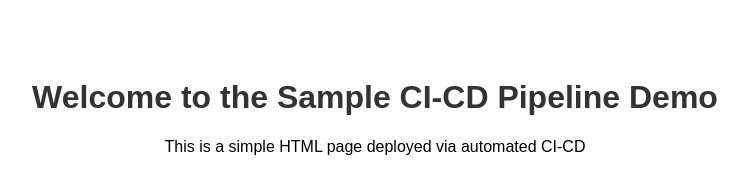
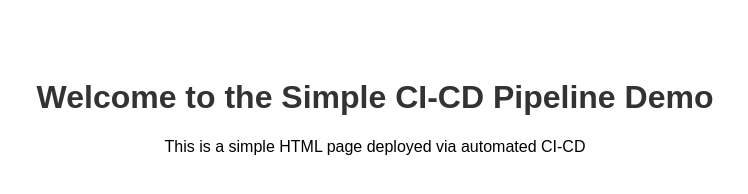
Before and after one commit to jas-nurturing-stage/mywebsite-cicd-pipeline, a plain HTML site: page index.html in a window 1280 px wide. Shown: the full height of the page, 265-1013 px from the left. Drawn offline with Linux system fonts and the light colour scheme.

Commit message:
modified index file

```diff
--- a/index.html
+++ b/index.html
@@ -16,7 +16,7 @@
     </style>
 </head>
 <body>
-    <h1>Welcome to the Sample CI-CD Pipeline Demo</h1>
+    <h1>Welcome to the Simple CI-CD Pipeline Demo</h1>
     <p>This is a simple HTML page deployed via automated CI-CD</p>
 </body>
 </html>
```
